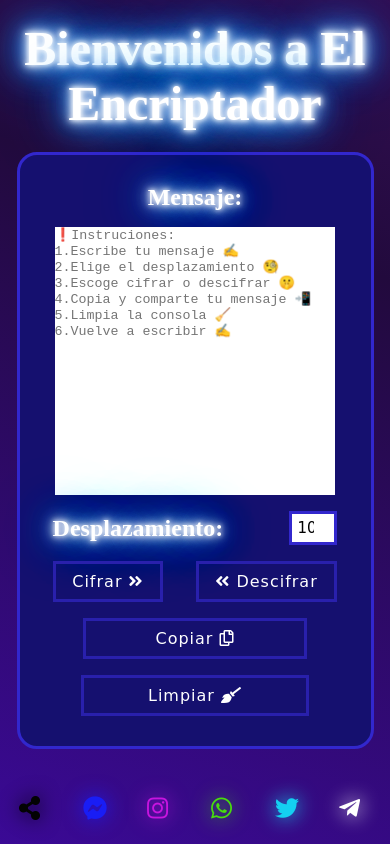
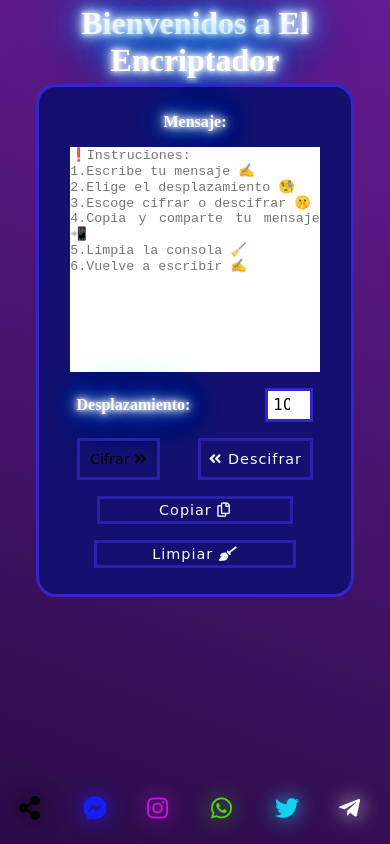
Before and after one commit to nicolmendoza/LIM016-CesarCipher, a plain HTML site: page index.html in a window 390 px wide. Drawn offline with Linux system fonts and the light colour scheme; a web font is replaced by a local one.

Commit message:
Update style.css

```diff
--- a/style.css
+++ b/style.css
@@ -4,14 +4,11 @@
   box-sizing: 0;
 }
 
-/* body{
-  /* background-image: radial-gradient(circle at 50% 50%, #856cc4 0, #6c5ca9 25%, #544b8d 50%, #3e3b72 75%, #2a2b58 100%);
-; */
 
 #prueba{
 
 flex-direction: column;
-/* height: 100vh; */
+
 font-family: 'Iceland', cursive;
 position: absolute;
 width: 100vw;
@@ -19,10 +16,10 @@ height: 100vh;
 display: flex;
 justify-content: center;
 align-items: center;
-font-size: 45px;
+
 font-weight: bold;
 background: linear-gradient(200deg, #7e22b3,  #220a3d, #5709ff);
-background-size: 400% 300%;
+background-size:  400% 300%;
 animation: BgGradient 5s ease infinite
 }
 
@@ -47,10 +44,6 @@ animation: BgGradient 5s ease infinite
 }
 
 
-/* #header h1 {
-  font-family: 'Dancing Script', cursive;
-  font-size: 3rem;
-} */
 
 
 #header h1 {
@@ -83,27 +76,6 @@ label{
 margin-bottom: 1rem;
 margin-top: 0;
 }
-
-/* #desplazamientot{
-  margin-top: 1rem;
-  background:#228dff;
-} */
-
-/* #header h1 {
-    animation: fluido 10s ease-in-out infinite;
-    background: linear-gradient(-45deg, #5552ee, #511872, #23a6d5, #035974);
-    background-size: 300%;
-    -webkit-background-clip: text;
-            background-clip: text;
-    -webkit-text-fill-color: transparent;
-
-  }
-
-  @keyframes fluido {
-      0% { background-position: 0 50% }
-      50% { background-position: 100% 50% }
-      100% { background-position: 0 50% }
-  } */
 
 
 #container{
@@ -200,7 +172,7 @@ button{
 
 
 
-#enviar , #descifrar , #parrafo{
+#cifrar , #descifrar , #parrafo{
 
 padding: 0.5rem 1rem;
 color: #fff;
@@ -226,7 +198,7 @@ transition: 0.2s;
 }
 
 
-#enviar:hover , #descifrar:hover , #copiar:hover , #limpiar:hover{
+#cifrar:hover , #descifrar:hover , #copiar:hover , #limpiar:hover{
 background: #42b9dd;
 box-shadow:0 0 5px  #42b9dd,0 0 5px #42b9dd,0 0 5px #42b9dd;
 transition-delay:0.1s ;
@@ -328,13 +300,13 @@ transition: all .4s;
 #container{
   width: 50%;
 }
-
+}
 
 @media (max-width:900px) {
 #container{
   width: 50%;
 }
-
+}
 @media (max-width:800px) {
   #container{
     width: 60%;
@@ -378,10 +350,18 @@ transition: all .4s;
 
   @media (max-width:400px) {
     #container{
-        width: 90%;
-        height: 70%;
+      width: 80%;
+      height: 60%;
     }
 
+
+    #header h1 {
+      font-size: 2rem;
+      color: #fff;
+      font-family: Iceland;
+      animation: neon2 1s ease-in-out infinite alternate;
+      text-align: center;
+      }
 
 input[type="number"]{
 font-size: 15px;
@@ -390,9 +370,56 @@ input[type="number"]{
 font-family: 'Iceland', cursive
 
 }
+#header{
+  height: 10%;
+  display: flex;
+  justify-content: center;
+  align-items: center;
+  }
+
+
+
+  #prueba{
+
+    animation: none
+    }
+
+
+    label{
+
+      font-size: 1rem;
 
       }
 
 
+
+
+      #copiar{
+        padding: 0.2rem 0.5rem;
+
+
+
         }
+
+        #limpiar{
+        padding: 0.2rem 0.5rem;
+
+
         }
+
+
+        #cifrar , #descifrar , #parrafo{
+
+          padding: 0.2rem 0.5rem;
+
+          }
+
+
+          button{
+
+            font-size: 0.9rem;
+
+
+            }
+
+  }
```
Lines whose indentation alone changed are shown as unchanged.
